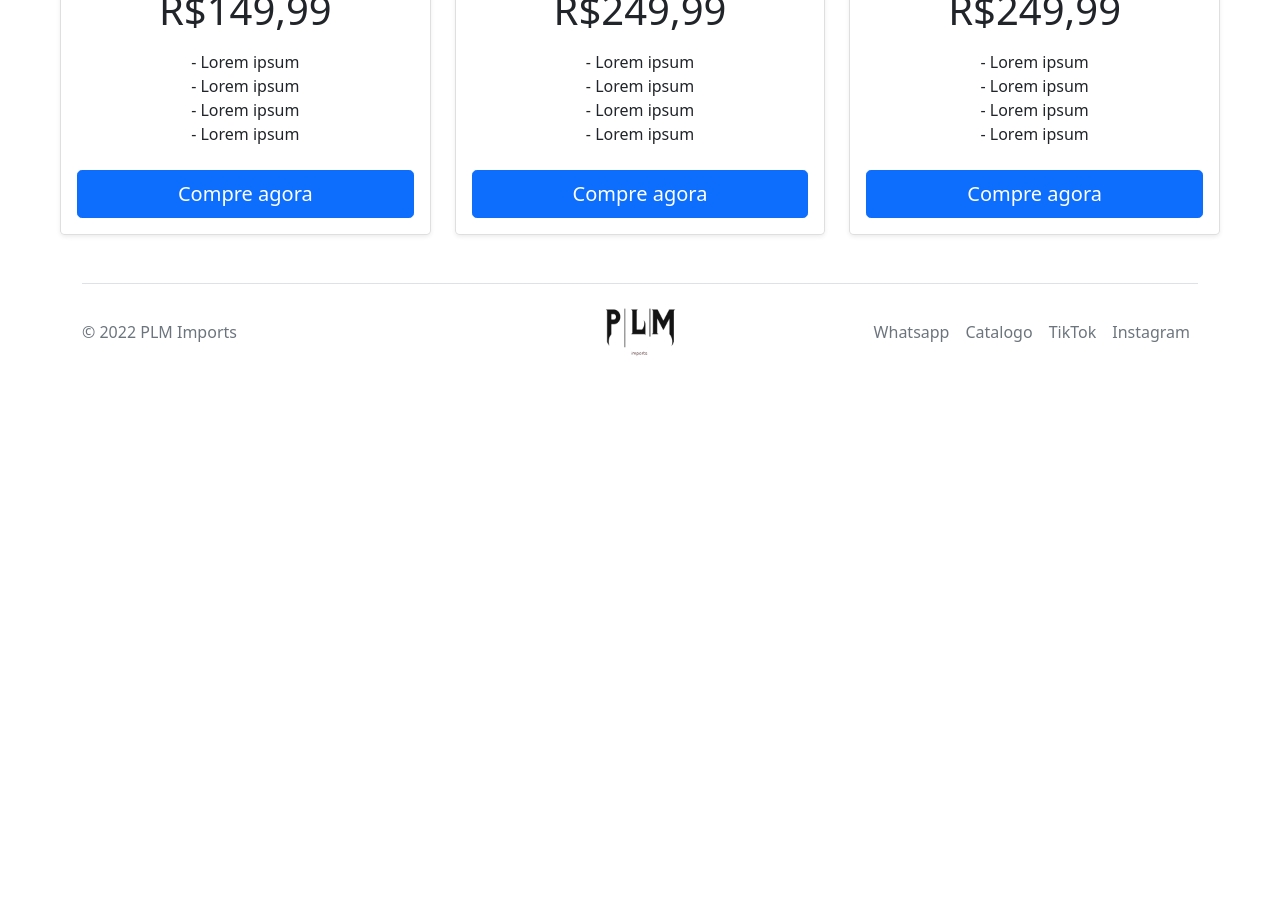
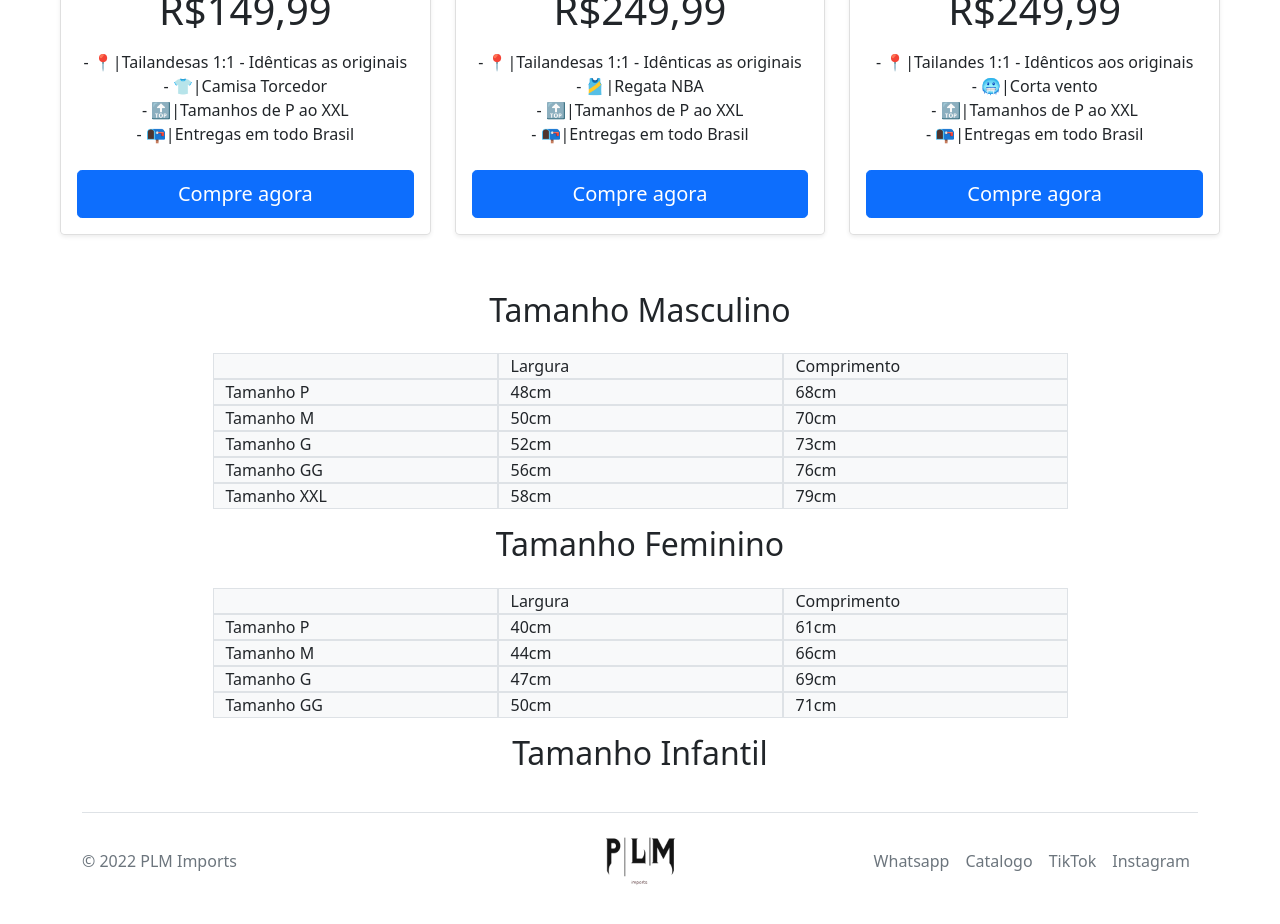
Before and after one commit to gustavopmaia/plmimports, a Next.js app in the folder frontend/front/: page / in a window 1280 px wide. Shown: the part 960-1884 px from the top of the page. Before the commit the page ends 1365 px from the top, so only its background shows below. Built offline with nearby package versions, Linux system fonts and the light colour scheme.

Commit message:
chore: Sizes

```diff
--- a/frontend/front/components/Prices/index.js
+++ b/frontend/front/components/Prices/index.js
@@ -16,10 +16,10 @@ function Prices(props) {
                   R$149,99
                 </h1>
                 <ul className='list-unstyled mt-3 mb-4'>
-                  <li>- Lorem ipsum</li>
-                  <li>- Lorem ipsum</li>
-                  <li>- Lorem ipsum</li>
-                  <li>- Lorem ipsum</li>
+                  <li>- 📍|Tailandesas 1:1 - Idênticas as originais </li>
+                  <li>- 👕|Camisa Torcedor</li>
+                  <li>- 🔝|Tamanhos de P ao XXL </li>
+                  <li>- 📭|Entregas em todo Brasil</li>
                 </ul>
                 <button type='button' className='w-100 btn btn-lg btn-primary'>
                   Compre agora
@@ -37,10 +37,10 @@ function Prices(props) {
                   R$249,99
                 </h1>
                 <ul className='list-unstyled mt-3 mb-4'>
-                  <li>- Lorem ipsum</li>
-                  <li>- Lorem ipsum</li>
-                  <li>- Lorem ipsum</li>
-                  <li>- Lorem ipsum</li>
+                  <li>- 📍|Tailandesas 1:1 - Idênticas as originais</li>
+                  <li>- 🎽|Regata NBA</li>
+                  <li>- 🔝|Tamanhos de P ao XXL </li>
+                  <li>- 📭|Entregas em todo Brasil</li>
                 </ul>
                 <button type='button' className='w-100 btn btn-lg btn-primary'>
                   Compre agora
@@ -58,10 +58,10 @@ function Prices(props) {
                   R$249,99
                 </h1>
                 <ul className='list-unstyled mt-3 mb-4'>
-                  <li>- Lorem ipsum</li>
-                  <li>- Lorem ipsum</li>
-                  <li>- Lorem ipsum</li>
-                  <li>- Lorem ipsum</li>
+                  <li>- 📍|Tailandes 1:1 - Idênticos aos originais</li>
+                  <li>- 🥶|Corta vento </li>
+                  <li>- 🔝|Tamanhos de P ao XXL </li>
+                  <li>- 📭|Entregas em todo Brasil</li>
                 </ul>
                 <button type='button' className='w-100 btn btn-lg btn-primary'>
                   Compre agora
--- /dev/null
+++ b/frontend/front/components/Sizes/index.js
@@ -0,0 +1,145 @@
+import React from 'react';
+import { Container, Row, Col } from 'reactstrap';
+
+function Sizes(props) {
+  return (
+    <>
+      <Container>
+        <h2 className='text-center p-3'>Tamanho Masculino</h2>
+        <Row className='justify-content-center'>
+          <Col className='bg-light border' xs='3'></Col>
+          <Col className='bg-light border' xs='3'>
+            Largura
+          </Col>
+          <Col className='bg-light border' xs='3'>
+            Comprimento
+          </Col>
+        </Row>
+
+        <Row className='justify-content-center'>
+          <Col className='bg-light border' xs='3'>
+            Tamanho P
+          </Col>
+          <Col className='bg-light border' xs='3'>
+            48cm
+          </Col>
+          <Col className='bg-light border' xs='3'>
+            68cm
+          </Col>
+        </Row>
+
+        <Row className='justify-content-center'>
+          <Col className='bg-light border' xs='3'>
+            Tamanho M
+          </Col>
+          <Col className='bg-light border' xs='3'>
+            50cm
+          </Col>
+          <Col className='bg-light border' xs='3'>
+            70cm
+          </Col>
+        </Row>
+
+        <Row className='justify-content-center'>
+          <Col className='bg-light border' xs='3'>
+            Tamanho G
+          </Col>
+          <Col className='bg-light border' xs='3'>
+            52cm
+          </Col>
+          <Col className='bg-light border' xs='3'>
+            73cm
+          </Col>
+        </Row>
+
+        <Row className='justify-content-center'>
+          <Col className='bg-light border' xs='3'>
+            Tamanho GG
+          </Col>
+          <Col className='bg-light border' xs='3'>
+            56cm
+          </Col>
+          <Col className='bg-light border' xs='3'>
+            76cm
+          </Col>
+        </Row>
+
+        <Row className='justify-content-center'>
+          <Col className='bg-light border' xs='3'>
+            Tamanho XXL
+          </Col>
+          <Col className='bg-light border' xs='3'>
+            58cm
+          </Col>
+          <Col className='bg-light border' xs='3'>
+            79cm
+          </Col>
+        </Row>
+
+        <h2 className='text-center p-3'>Tamanho Feminino</h2>
+
+        <Row className='justify-content-center'>
+          <Col className='bg-light border' xs='3'></Col>
+          <Col className='bg-light border' xs='3'>
+            Largura
+          </Col>
+          <Col className='bg-light border' xs='3'>
+            Comprimento
+          </Col>
+        </Row>
+
+        <Row className='justify-content-center'>
+          <Col className='bg-light border' xs='3'>
+            Tamanho P
+          </Col>
+          <Col className='bg-light border' xs='3'>
+            40cm
+          </Col>
+          <Col className='bg-light border' xs='3'>
+            61cm
+          </Col>
+        </Row>
+
+        <Row className='justify-content-center'>
+          <Col className='bg-light border' xs='3'>
+            Tamanho M
+          </Col>
+          <Col className='bg-light border' xs='3'>
+            44cm
+          </Col>
+          <Col className='bg-light border' xs='3'>
+            66cm
+          </Col>
+        </Row>
+
+        <Row className='justify-content-center'>
+          <Col className='bg-light border' xs='3'>
+            Tamanho G
+          </Col>
+          <Col className='bg-light border' xs='3'>
+            47cm
+          </Col>
+          <Col className='bg-light border' xs='3'>
+            69cm
+          </Col>
+        </Row>
+
+        <Row className='justify-content-center'>
+          <Col className='bg-light border' xs='3'>
+            Tamanho GG
+          </Col>
+          <Col className='bg-light border' xs='3'>
+            50cm
+          </Col>
+          <Col className='bg-light border' xs='3'>
+            71cm
+          </Col>
+        </Row>
+
+        <h2 className='text-center p-3'>Tamanho Infantil</h2>
+      </Container>
+    </>
+  );
+}
+
+export default Sizes;
--- a/frontend/front/pages/index.js
+++ b/frontend/front/pages/index.js
@@ -4,6 +4,7 @@ import Header from '../components/Header';
 import Heroe from '../components/Heroe';
 import Footer from '../components/Footer';
 import Prices from '../components/Prices';
+import Sizes from '../components/Sizes'
 
 import Head from 'next/head';
 
@@ -21,6 +22,7 @@ function Home(props) {
       <Header />
       <Heroe />
       <Prices />
+      <Sizes />
       <Footer />
     </>
   );
```
